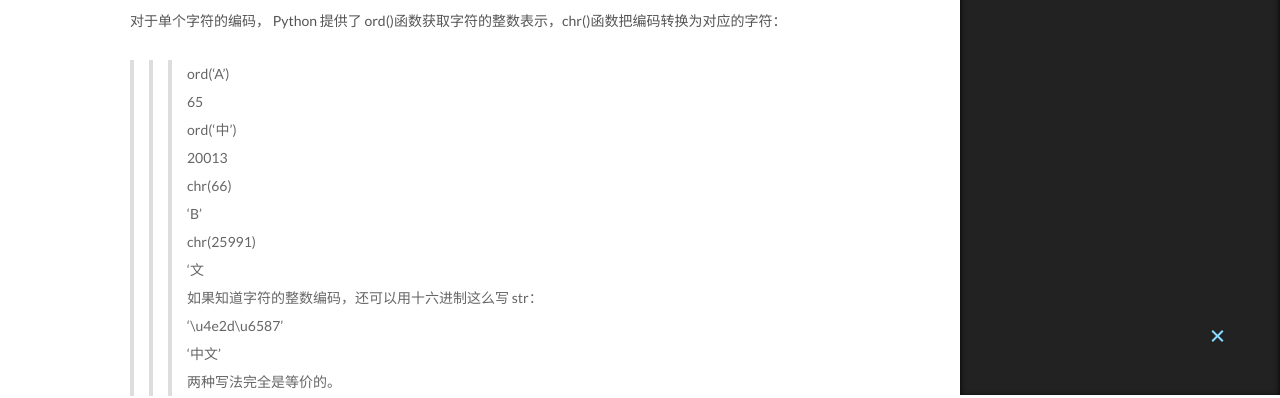
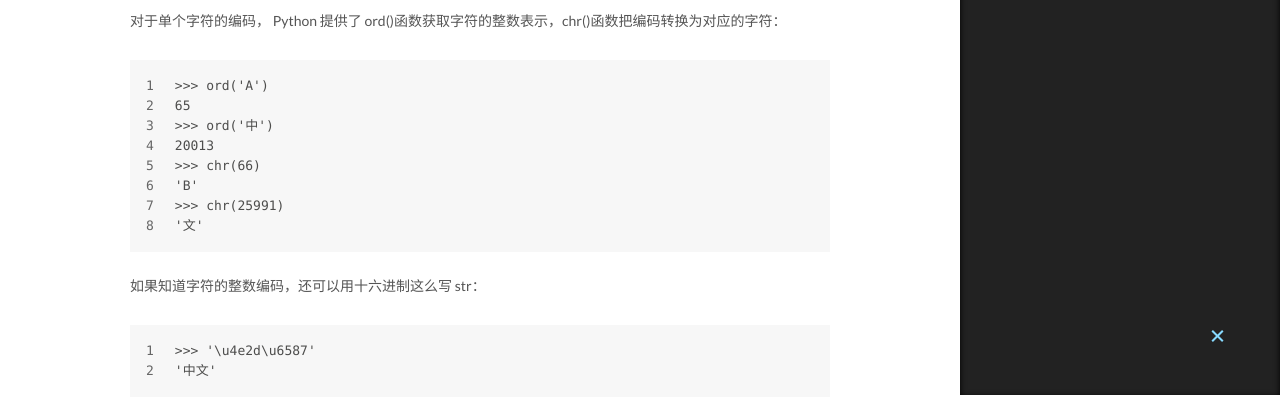
Before and after one commit to rainy008/rainy008.github.io, a plain HTML site: page 2016/09/21/字符编码/index.html in a window 1280 px wide. Shown: the part 405-803 px from the top of the page. Drawn offline with Linux system fonts and the light colour scheme; a script that the page names is missing.

Commit message:
Site updated: 2016-09-26 08:33:27

```diff
--- a/2016/09/21/字符编码/index.html
+++ b/2016/09/21/字符编码/index.html
@@ -90,7 +90,7 @@
 <meta property="og:url" content="http://rainy008.github.io/2016/09/21/字符编码/index.html">
 <meta property="og:site_name" content="Rainy008">
 <meta property="og:description" content="字符编码">
-<meta property="og:updated_time" content="2016-09-25T03:54:30.736Z">
+<meta property="og:updated_time" content="2016-09-26T00:32:18.891Z">
 <meta name="twitter:card" content="summary">
 <meta name="twitter:title" content="字符编码 （Python3 基础教程(廖雪峰) P47）">
 <meta name="twitter:description" content="字符编码">
@@ -308,13 +308,9 @@
 
 
         <h1 id="字符编码-（Python3-基础教程-廖雪峰-P47）"><a href="#字符编码-（Python3-基础教程-廖雪峰-P47）" class="headerlink" title="字符编码 （Python3 基础教程(廖雪峰) P47）"></a>字符编码 （Python3 基础教程(廖雪峰) P47）</h1><h2 id="1-ord-chr"><a href="#1-ord-chr" class="headerlink" title="1. ord()  chr()"></a>1. ord()  chr()</h2><p>对于单个字符的编码， Python 提供了 ord()函数获取字符的整数表示，chr()函数把编码转换为对应的字符：</p>
-<blockquote>
-<blockquote>
-<blockquote>
-<p>ord(‘A’)<br>65<br>ord(‘中’)<br>20013<br>chr(66)<br>‘B’<br>chr(25991)<br>‘文<br> 如果知道字符的整数编码，还可以用十六进制这么写 str：<br>‘\u4e2d\u6587’<br>‘中文’<br>两种写法完全是等价的。  </p>
-</blockquote>
-</blockquote>
-</blockquote>
+<figure class="highlight plain"><table><tr><td class="gutter"><pre><div class="line">1</div><div class="line">2</div><div class="line">3</div><div class="line">4</div><div class="line">5</div><div class="line">6</div><div class="line">7</div><div class="line">8</div></pre></td><td class="code"><pre><div class="line">&gt;&gt;&gt; ord(&apos;A&apos;)</div><div class="line">65</div><div class="line">&gt;&gt;&gt; ord(&apos;中&apos;)</div><div class="line">20013</div><div class="line">&gt;&gt;&gt; chr(66)</div><div class="line">&apos;B&apos;</div><div class="line">&gt;&gt;&gt; chr(25991)</div><div class="line">&apos;文&apos;</div></pre></td></tr></table></figure>
+<p> 如果知道字符的整数编码，还可以用十六进制这么写 str：<br><figure class="highlight plain"><table><tr><td class="gutter"><pre><div class="line">1</div><div class="line">2</div></pre></td><td class="code"><pre><div class="line">&gt;&gt;&gt; &apos;\u4e2d\u6587&apos;</div><div class="line">&apos;中文&apos;</div></pre></td></tr></table></figure></p>
+<p>两种写法完全是等价的。  </p>
 <h2 id="2-encode-decode"><a href="#2-encode-decode" class="headerlink" title="2. encode()  decode()"></a>2. encode()  decode()</h2><p>encode() 编码 Unicode -&gt;ASCII, UTF-8  内存到文件(bytes)<br>decode() 解码 ASCII, UTF-8 -&gt;Unicode 文件(bytes)到内存</p>
 
 
--- a/css/main.css
+++ b/css/main.css
@@ -1663,7 +1663,7 @@ pre .javascript .function {
   width: 4px;
   height: 4px;
   border-radius: 50%;
-  background: #623dd1;
+  background: #651d34;
 }
 .links-of-blogroll {
   font-size: 13px;
```
Also changed, not shown: 2016/09/21/(转载)python logging 使用/index.html (+1 -1 lines).
